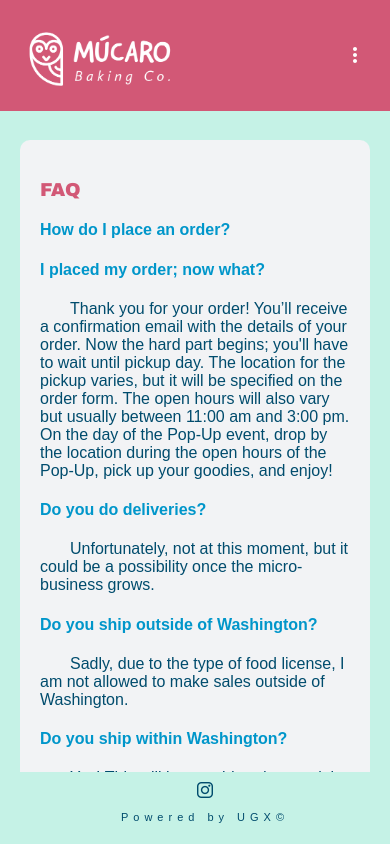
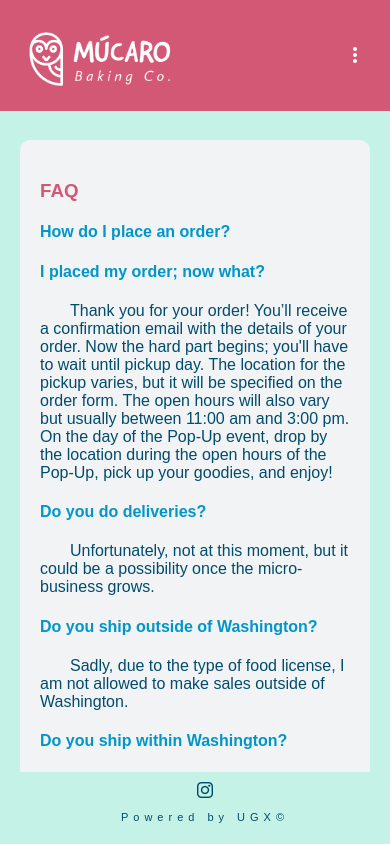
Before and after one commit to Ugonz86/MucaroBakingCo, a React (Create React App) app: page /faqs in a window 390 px wide. Shown: the top 844 px of the page. Built offline with nearby package versions, Linux system fonts and the light colour scheme; the HTML template or start-up script is replaced by a standard one; what @aws-amplify/core would draw is missing.

Commit message:
Modified titles

```diff
--- a/src/App.css
+++ b/src/App.css
@@ -100,7 +100,7 @@ background-color: #D25876;
   }
 
   .title {
-    font-family: "Arial Black";
+    font-family: Arial, "Arial Black";
   }
 
   textarea {
@@ -273,7 +273,7 @@ h4 {
 .title {
   margin-top: 20px !important;
   color: #d25876;
-  font-family: 'Arial Black';
+  font-family: Arial, 'Arial Black';
 }
 
 button {
```
